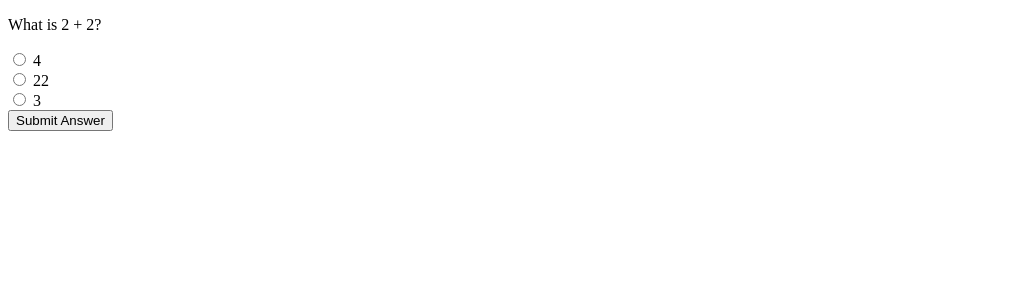
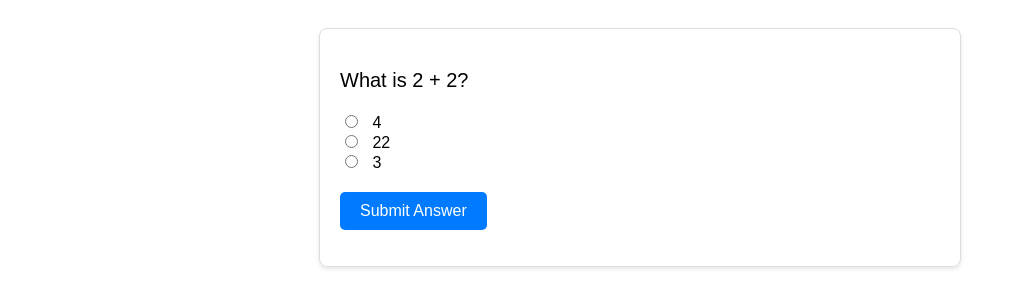
Before and after one commit to eodoi303-spec/ALX_Simple_Quiz, a plain HTML site: page index.html in a window 1280 px wide. Shown: the whole page, without its empty margins (0-1016 px from the left). Drawn offline with Linux system fonts and the light colour scheme.

Commit message:
add all changes

```diff
--- a/index.html
+++ b/index.html
@@ -3,7 +3,7 @@
 <head>
     <meta charset="UTF-8">
     <title>Simple Quiz</title>
-    <link rel="stylesheet" href="style.css">
+    <link rel="stylesheet" href="styles.css">
 </head>
 <body>
     <div id="quiz-container">
--- a/styles.css
+++ b/styles.css
@@ -0,0 +1,39 @@
+body {
+    font-family: Arial, sans-serif;
+    padding: 20px;
+}
+
+#quiz-container {
+    max-width: 600px;
+    margin: auto;
+    padding: 20px;
+    border: 1px solid #ddd;
+    border-radius: 8px;
+    box-shadow: 0 2px 4px rgba(0,0,0,0.1);
+}
+
+#quiz-question {
+    font-size: 20px;
+    margin-bottom: 20px;
+}
+
+input[type="radio"] {
+    margin-right: 10px;
+}
+
+label {
+    margin-right: 30px;
+    cursor: pointer;
+}
+
+#submit-answer {
+    display: block;
+    margin-top: 20px;
+    padding: 10px 20px;
+    background-color: #007bff;
+    color: white;
+    border: none;
+    border-radius: 5px;
+    cursor: pointer;
+    font-size: 16px;
+}
```
